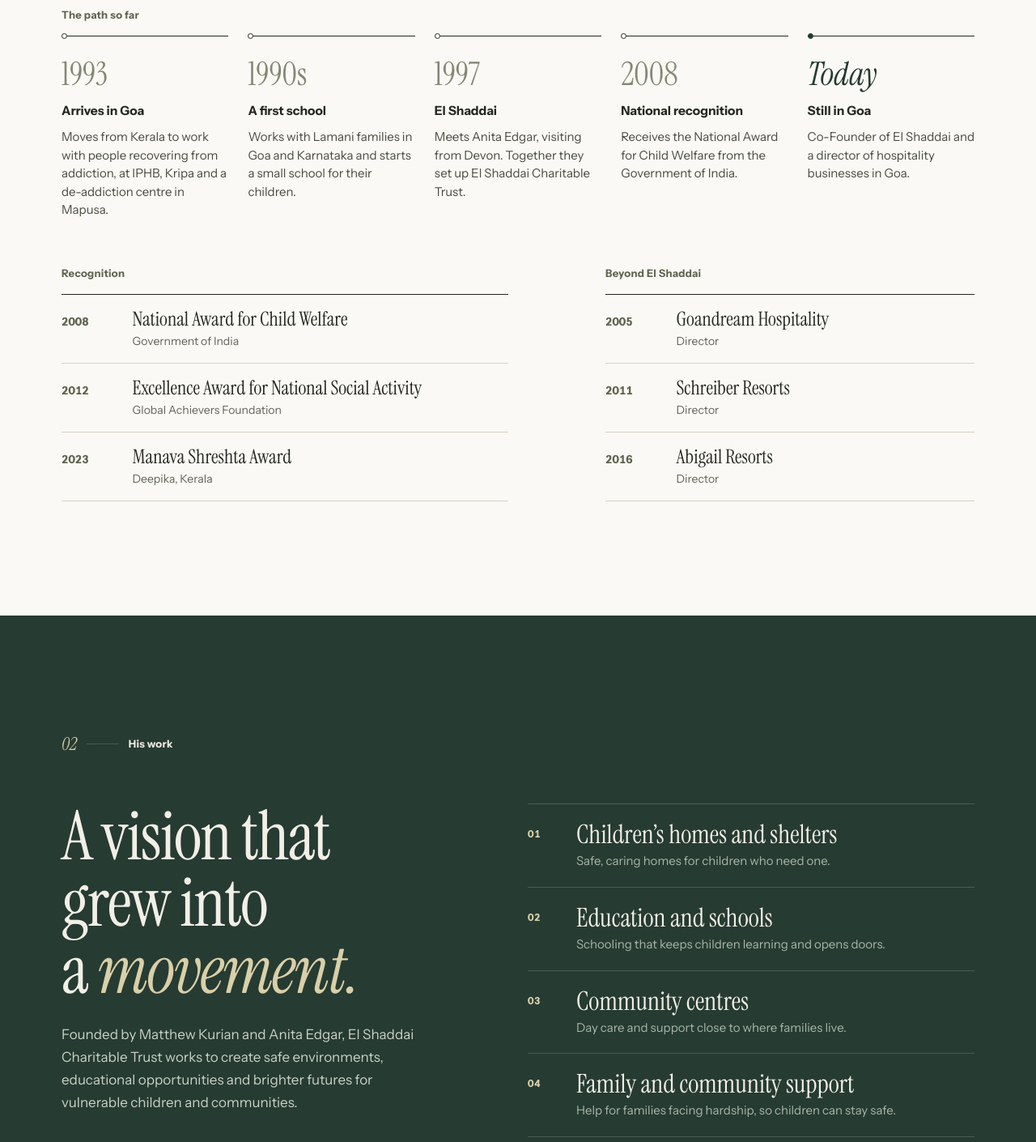
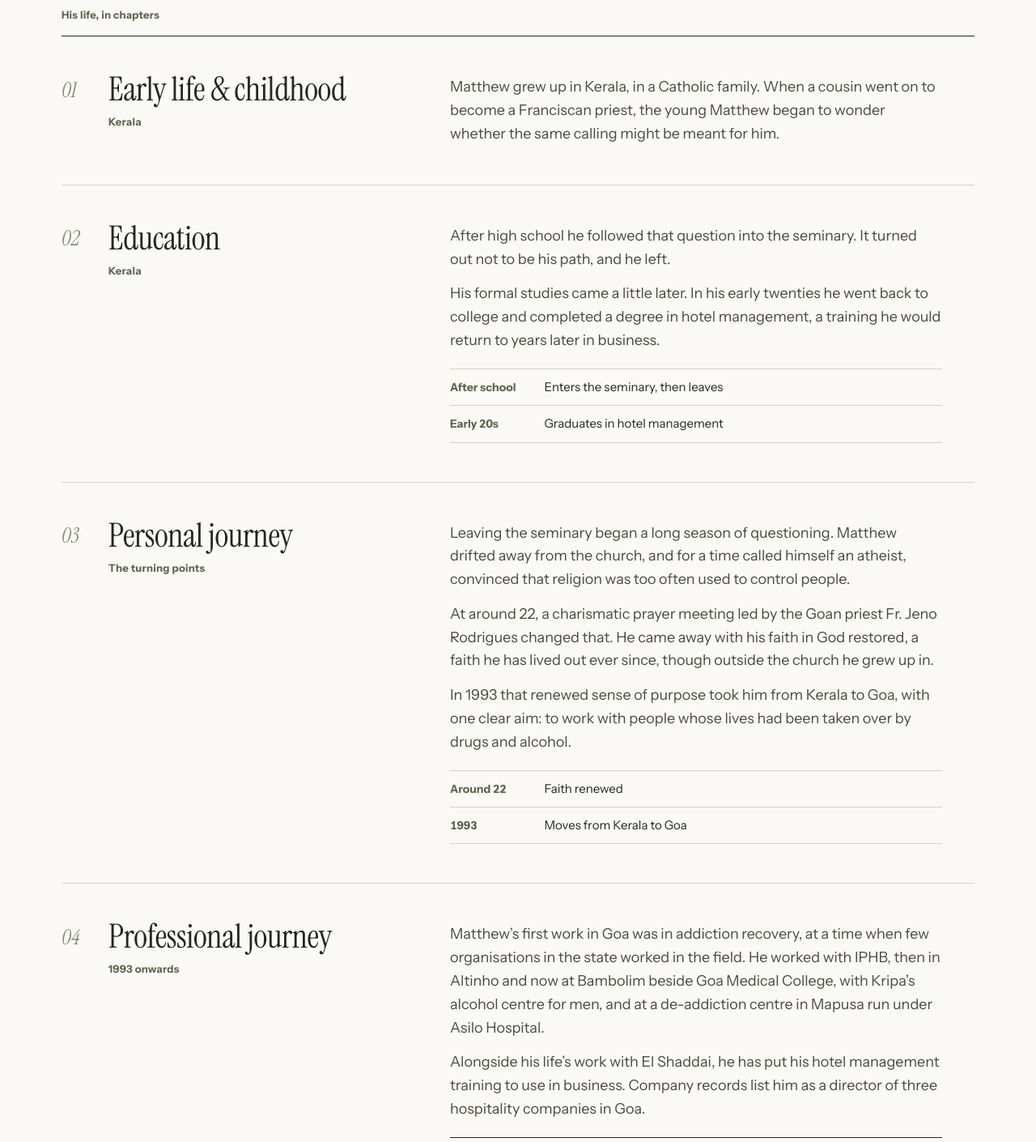
Before and after one commit to Adityakalgutkar/matthew-personal, a React (Vite) app in the folder matthew-kurian/: page / in a window 1280 px wide. Shown: the part 1700-3110 px from the top of the page at 81% size. Built offline with nearby package versions, Linux system fonts and the light colour scheme.

Commit message:
Add Matthew's life in eight chapters, with sources and open questions
Co-Authored-By: Claude Opus 5.5 <noreply@anthropic.com>
Claude-Session: https://claude.ai/code/session_01CsLay6y6GbRVhNFfYH3jkW

```diff
--- a/matthew-kurian/src/components/Introduction.jsx
+++ b/matthew-kurian/src/components/Introduction.jsx
@@ -1,5 +1,25 @@
 import { profile } from '../data/profile.js';
 import SectionMark from './SectionMark.jsx';
+
+function Ledger({ kind }) {
+  const rows = kind === 'recognition'
+    ? (profile.recognition || []).map((r) => ({ key: r.title, year: r.year, name: r.title, meta: r.by }))
+    : (profile.ventures || []).map((v) => ({ key: v.name, year: v.since, name: v.name, meta: `${v.role}, since ${v.since}` }));
+  if (!rows.length) return null;
+  return (
+    <ul className="ledger chapter__ledger">
+      {rows.map((r) => (
+        <li key={r.key}>
+          <span className="ledger__year">{r.year}</span>
+          <span className="ledger__main">
+            <span className="ledger__name">{r.name}</span>
+            <span className="ledger__meta">{r.meta}</span>
+          </span>
+        </li>
+      ))}
+    </ul>
+  );
+}
 
 export default function Introduction() {
   const [lede, ...rest] = profile.introduction;
@@ -23,52 +43,35 @@ export default function Introduction() {
           {rest.map((t) => <p key={t.slice(0, 24)}>{t}</p>)}
         </div>
 
-        <div className="path" data-reveal>
-          <h3 className="sub-label">The path so far</h3>
-          <ol>
-            {profile.milestones.map((m) => (
-              <li key={m.year}>
-                <span className="path__year">{m.year}</span>
-                <span className="path__title">{m.title}</span>
-                <span className="path__text">{m.text}</span>
+        <div className="chapters">
+          <h3 className="sub-label chapters__label" data-reveal>His life, in chapters</h3>
+          <ol className="chapters__list">
+            {profile.chapters.map((c, i) => (
+              <li className="chapter" id={c.id} key={c.id} data-reveal>
+                <div className="chapter__head">
+                  <span className="chapter__num">{String(i + 1).padStart(2, '0')}</span>
+                  <h4 className="chapter__title">{c.title}</h4>
+                  {c.period && <span className="chapter__period">{c.period}</span>}
+                </div>
+                <div className="chapter__body">
+                  {c.body.map((t) => <p key={t.slice(0, 32)}>{t}</p>)}
+                  {c.private?.show && <p>{c.private.text}</p>}
+                  {c.points?.length > 0 && (
+                    <ul className="chapter__points">
+                      {c.points.map((pt) => (
+                        <li key={pt.when + pt.what}>
+                          <span className="chapter__when">{pt.when}</span>
+                          <span className="chapter__what">{pt.what}</span>
+                        </li>
+                      ))}
+                    </ul>
+                  )}
+                  {c.ledger && <Ledger kind={c.ledger} />}
+                </div>
               </li>
             ))}
           </ol>
         </div>
-
-        {profile.recognition?.length > 0 && (
-          <div className="ledger ledger--recognition" data-reveal>
-            <h3 className="sub-label">Recognition</h3>
-            <ul>
-              {profile.recognition.map((r) => (
-                <li key={r.title}>
-                  <span className="ledger__year">{r.year}</span>
-                  <span className="ledger__main">
-                    <span className="ledger__name">{r.title}</span>
-                    <span className="ledger__meta">{r.by}</span>
-                  </span>
-                </li>
-              ))}
-            </ul>
-          </div>
-        )}
-
-        {profile.ventures?.length > 0 && (
-          <div className="ledger ledger--ventures" data-reveal>
-            <h3 className="sub-label">Beyond El Shaddai</h3>
-            <ul>
-              {profile.ventures.map((v) => (
-                <li key={v.name}>
-                  <span className="ledger__year">{v.since}</span>
-                  <span className="ledger__main">
-                    <span className="ledger__name">{v.name}</span>
-                    <span className="ledger__meta">{v.role}</span>
-                  </span>
-                </li>
-              ))}
-            </ul>
-          </div>
-        )}
       </div>
     </section>
   );
--- a/matthew-kurian/src/data/profile.js
+++ b/matthew-kurian/src/data/profile.js
@@ -54,17 +54,116 @@ export const profile = {
     { label: 'Studied', value: 'Hotel management' },
     { label: 'Co-founded', value: 'El Shaddai Charitable Trust, 1997' },
   ],
-  milestones: [
-    { year: '1993', title: 'Arrives in Goa', text: 'Moves from Kerala to work with people recovering from addiction, at IPHB, Kripa and a de-addiction centre in Mapusa.' },
-    { year: '1990s', title: 'A first school', text: 'Works with Lamani families in Goa and Karnataka and starts a small school for their children.' },
-    { year: '1997', title: 'El Shaddai', text: 'Meets Anita Edgar, visiting from Devon. Together they set up El Shaddai Charitable Trust.' },
-    { year: '2008', title: 'National recognition', text: 'Receives the National Award for Child Welfare from the Government of India.' },
-    { year: 'Today', title: 'Still in Goa', text: 'Co-Founder of El Shaddai and a director of hospitality businesses in Goa.' },
+  // ── His life, in chapters ──────────────────────────────────
+  // Every statement below comes from a published source (listed in
+  // CONTENT-SOURCES.md). Nothing is invented. Items Matthew still needs
+  // to confirm are listed in that file too.
+  //
+  //  body    paragraphs of story text
+  //  points  short dated milestones shown beside the story
+  //  ledger  'recognition' or 'ventures' shows that list in the chapter
+  //  private optional paragraph that is NOT shown unless `show` is true.
+  //          Only switch it on once Matthew has said he wants it public.
+  chapters: [
+    {
+      id: 'early-life',
+      title: 'Early life & childhood',
+      period: 'Kerala',
+      body: [
+        'Matthew grew up in Kerala, in a Catholic family. When a cousin went on to become a Franciscan priest, the young Matthew began to wonder whether the same calling might be meant for him.',
+      ],
+    },
+    {
+      id: 'education',
+      title: 'Education',
+      period: 'Kerala',
+      body: [
+        'After high school he followed that question into the seminary. It turned out not to be his path, and he left.',
+        'His formal studies came a little later. In his early twenties he went back to college and completed a degree in hotel management, a training he would return to years later in business.',
+      ],
+      points: [
+        { when: 'After school', what: 'Enters the seminary, then leaves' },
+        { when: 'Early 20s', what: 'Graduates in hotel management' },
+      ],
+    },
+    {
+      id: 'personal-journey',
+      title: 'Personal journey',
+      period: 'The turning points',
+      body: [
+        'Leaving the seminary began a long season of questioning. Matthew drifted away from the church, and for a time called himself an atheist, convinced that religion was too often used to control people.',
+        'At around 22, a charismatic prayer meeting led by the Goan priest Fr. Jeno Rodrigues changed that. He came away with his faith in God restored, a faith he has lived out ever since, though outside the church he grew up in.',
+        'In 1993 that renewed sense of purpose took him from Kerala to Goa, with one clear aim: to work with people whose lives had been taken over by drugs and alcohol.',
+      ],
+      points: [
+        { when: 'Around 22', what: 'Faith renewed' },
+        { when: '1993', what: 'Moves from Kerala to Goa' },
+      ],
+      private: {
+        show: false,
+        text: 'Matthew has spoken openly about his own struggle with drug addiction, which lasted more than eight years. At around 22 he left that life behind, returned to college and found his faith again, an experience that later drew him to stand alongside others facing addiction.',
+      },
+    },
+    {
+      id: 'professional-journey',
+      title: 'Professional journey',
+      period: '1993 onwards',
+      body: [
+        'Matthew’s first work in Goa was in addiction recovery, at a time when few organisations in the state worked in the field. He worked with IPHB, then in Altinho and now at Bambolim beside Goa Medical College, with Kripa’s alcohol centre for men, and at a de-addiction centre in Mapusa run under Asilo Hospital.',
+        'Alongside his life’s work with El Shaddai, he has put his hotel management training to use in business. Company records list him as a director of three hospitality companies in Goa.',
+      ],
+      ledger: 'ventures',
+    },
+    {
+      id: 'leadership-ministry',
+      title: 'Leadership & ministry',
+      period: '1997 onwards',
+      body: [
+        'As Co-Founder and Managing Trustee, Matthew has helped steer El Shaddai from a single small home in Goa to work across Kerala, Karnataka and Tamil Nadu, supported by partner offices that opened in the United Kingdom in 2009 and Germany in 2010. He has travelled across India and overseas to speak for child welfare, and has championed non-formal education as a way to reach children that ordinary schooling leaves behind.',
+        'He is also a pastor. Known to many simply as Pastor Matthew, he serves on the ministering team of Faith Community Church in Mapusa and has led the church’s Sunday prayer meetings in Calangute. One young man who grew up in El Shaddai’s care, from kindergarten to Class 10, has described Pastor Matthew and Anita as the parents he looked up to.',
+      ],
+      points: [
+        { when: '2009', what: 'El Shaddai UK office opens' },
+        { when: '2010', what: 'El Shaddai Germany founded' },
+      ],
+    },
+    {
+      id: 'community',
+      title: 'Community & social contributions',
+      period: 'From the 1990s',
+      body: [
+        'Matthew’s work with children began among the Lamani community, migrant families from Karnataka living in the slums of Karaswada and Sinquerim. He came to know the families, later visited their home villages in Karnataka, ran health camps, taught hygiene, clean water, prenatal care and the value of schooling, and went to government offices on their behalf for the basics they lacked.',
+        'Believing lasting change would come through the children, he started a small school with the community’s help, teaching reading and numbers. In 1997, with Anita Edgar, he set up El Shaddai Charitable Trust and its first children’s home, rescuing 15 children that year. Day and night shelters followed, along with the Manna Meals on Wheels feeding programme in Mapusa, Margao and Vasco, and support for women.',
+      ],
+      points: [
+        { when: '1997', what: 'First home opens, 15 children' },
+        { when: '1999', what: 'Shanti Niketan, the first school, opens in Saligao with over 100 children' },
+        { when: 'Today', what: 'Over 70,000 children educated, according to El Shaddai' },
+      ],
+    },
+    {
+      id: 'achievements',
+      title: 'Achievements & milestones',
+      period: 'Recognition',
+      body: [
+        'Matthew’s work has been recognised nationally and in his home state of Kerala. Under his leadership El Shaddai marked 25 years in 2022, and has itself received the Giving Economy Changemakers Award (2022) and the IIHM award for Outstanding Contribution to the Development of Education in India (2023).',
+      ],
+      ledger: 'recognition',
+    },
+    {
+      id: 'present-day',
+      title: 'Present day',
+      period: 'Today',
+      body: [
+        'Nearly three decades after founding El Shaddai, Matthew remains its Co-Founder and Managing Trustee, working from the Trust’s base in Assagao, North Goa. He continues to serve as a pastor at Faith Community Church in Mapusa and as a director of hospitality businesses in Goa.',
+        'Goa, the place he came to in 1993 to help others rebuild their lives, has been his home ever since.',
+      ],
+    },
   ],
   recognition: [
-    { year: '2008', title: 'National Award for Child Welfare', by: 'Government of India' },
+    { year: '2008', title: 'National Award for Child Welfare', by: 'Government of India, presented in New Delhi' },
     { year: '2012', title: 'Excellence Award for National Social Activity', by: 'Global Achievers Foundation' },
-    { year: '2023', title: 'Manava Shreshta Award', by: 'Deepika, Kerala' },
+    { year: '2023', title: 'Deepika Maanava Shresta Award', by: 'Deepika, Kerala' },
   ],
 
   // Other ventures. Source: Ministry of Corporate Affairs director record,
--- a/matthew-kurian/src/styles/global.css
+++ b/matthew-kurian/src/styles/global.css
@@ -410,29 +410,20 @@ em { font-style: italic; }
 .facts dt { font-size: 12.5px; color: var(--muted); }
 .facts dd { margin: 4px 0 0; font-family: var(--serif); font-size: 21px; line-height: 1.15; color: var(--ink); }
 
-/* The path so far */
-.path ol { border-top: 1px solid var(--ink); }
-.path li {
-  position: relative;
-  display: grid;
-  grid-template-columns: 4.6rem minmax(0, 1fr);
-  grid-template-areas: 'year title' 'year text';
-  column-gap: 14px;
-  row-gap: 2px;
-  padding: 18px 0;
-  border-bottom: 1px solid var(--stone);
-}
-.path__year {
-  grid-area: year;
-  font-family: var(--serif);
-  font-size: 30px;
-  line-height: 1;
-  color: var(--olive);
-  font-variant-numeric: lining-nums;
-}
-.path li:last-child .path__year { font-style: italic; color: var(--forest); }
-.path__title { grid-area: title; font-weight: 700; font-size: 15.5px; color: var(--ink); }
-.path__text { grid-area: text; font-size: 15px; line-height: 1.5; color: var(--text); }
+/* His life, in chapters */
+.chapters__list { border-top: 1px solid var(--ink); }
+.chapter { padding: 28px 0 32px; border-bottom: 1px solid var(--stone); scroll-margin-top: calc(var(--header) + 16px); }
+.chapter__head { display: grid; grid-template-columns: 2.6rem minmax(0, 1fr); column-gap: 10px; row-gap: 8px; align-items: start; }
+.chapter__num { padding-top: 0.32em; font-family: var(--serif); font-style: italic; font-size: 22px; line-height: 1; color: var(--olive); }
+.chapter__title { margin: 0; font-family: var(--serif); font-weight: 400; font-size: clamp(28px, 7.4vw, 40px); line-height: 1.05; letter-spacing: -0.01em; color: var(--ink); text-wrap: balance; }
+.chapter__period { grid-column: 2; grid-row: 2; font-size: 13px; font-weight: 700; letter-spacing: 0.02em; color: var(--olive-text); }
+.chapter__body { display: grid; gap: 14px; margin-top: 18px; max-width: 38em; }
+.chapter__body p { font-size: 17px; line-height: 1.6; color: var(--text); }
+.chapter__points { margin-top: 6px; border-top: 1px solid var(--stone); }
+.chapter__points li { display: grid; grid-template-columns: 6.4rem minmax(0, 1fr); column-gap: 14px; align-items: baseline; padding: 11px 0; border-bottom: 1px solid var(--stone); }
+.chapter__when { font-size: 14px; font-weight: 700; color: var(--olive-text); font-variant-numeric: tabular-nums; }
+.chapter__what { font-size: 15px; line-height: 1.45; color: var(--ink); }
+.chapter__ledger { margin-top: 6px; border-top: 1px solid var(--ink); }
 
 /* Recognition and ventures */
 .ledger ul { border-top: 1px solid var(--ink); }
@@ -698,9 +689,6 @@ em { font-style: italic; }
 }
 
 /* ── Tablet ─────────────────────────────────────────────── */
-@media (min-width: 720px) and (max-width: 959px) {
-  .ledger--recognition, .ledger--ventures { max-width: 40rem; }
-}
 @media (min-width: 720px) {
   .wordmark__full { display: inline; }
   .wordmark__short { display: none; }
@@ -766,31 +754,13 @@ em { font-style: italic; }
   .facts div:nth-child(n) { padding: 14px 0; border-right: 0; }
   .about__text { grid-column: 6 / -1; grid-row: 3; }
 
-  .path { grid-column: 1 / -1; grid-row: 4; margin-top: 16px; }
-  .path ol { display: grid; grid-template-columns: repeat(5, minmax(0, 1fr)); column-gap: 24px; border-top: 0; }
-  .path li {
-    grid-template-columns: 1fr;
-    grid-template-areas: 'year' 'title' 'text';
-    row-gap: 8px;
-    align-content: start;
-    padding: 26px 0 0;
-    border-bottom: 0;
-    border-top: 1px solid var(--ink);
-  }
-  .path li::before {
-    content: '';
-    position: absolute;
-    top: -4px; left: 0;
-    width: 7px; height: 7px;
-    border-radius: 50%;
-    background: var(--ivory);
-    border: 1px solid var(--ink);
-  }
-  .path li:last-child::before { background: var(--forest); border-color: var(--forest); }
-  .path__year { font-size: 40px; margin-bottom: 6px; }
-
-  .ledger--recognition { grid-column: 1 / 7; grid-row: 5; }
-  .ledger--ventures { grid-column: 8 / -1; grid-row: 5; }
+  .chapters { grid-column: 1 / -1; grid-row: 4; margin-top: 16px; }
+  .chapter { display: grid; grid-template-columns: repeat(12, minmax(0, 1fr)); column-gap: 24px; padding: 44px 0 48px; }
+  .chapter__head { grid-column: 1 / 6; align-self: start; grid-template-columns: 3rem minmax(0, 1fr); }
+  .chapter__num { font-size: 26px; }
+  .chapter__title { font-size: clamp(34px, 3.2vw, 48px); }
+  .chapter__body { grid-column: 6 / -1; margin-top: 4px; }
+  .chapter__body p { font-size: 18px; }
 
   .work__grid { row-gap: 56px; }
   .work .mark { grid-column: 1 / -1; }
```
Also changed, not shown: 1 other file (tests, documents, lock files or other folders).
